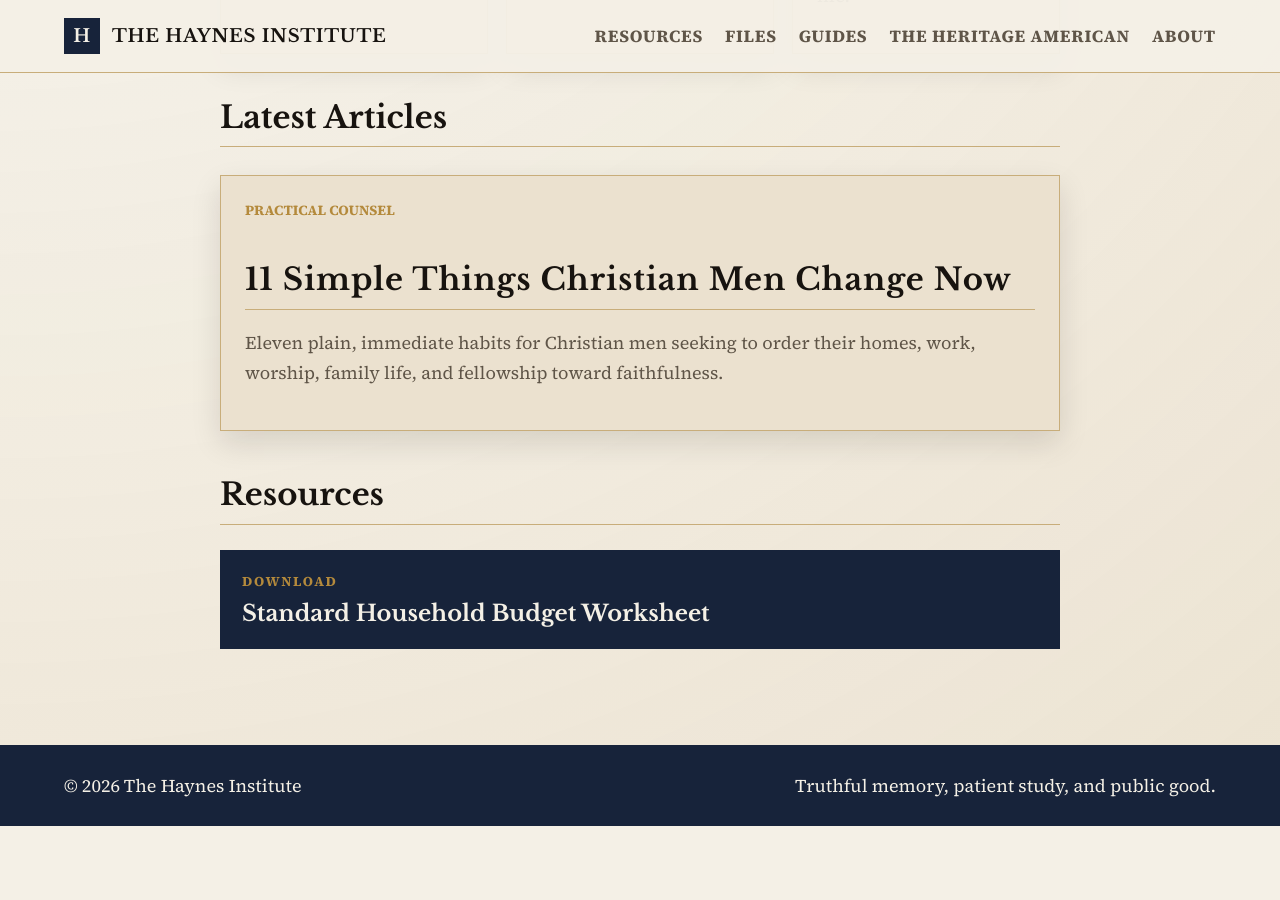
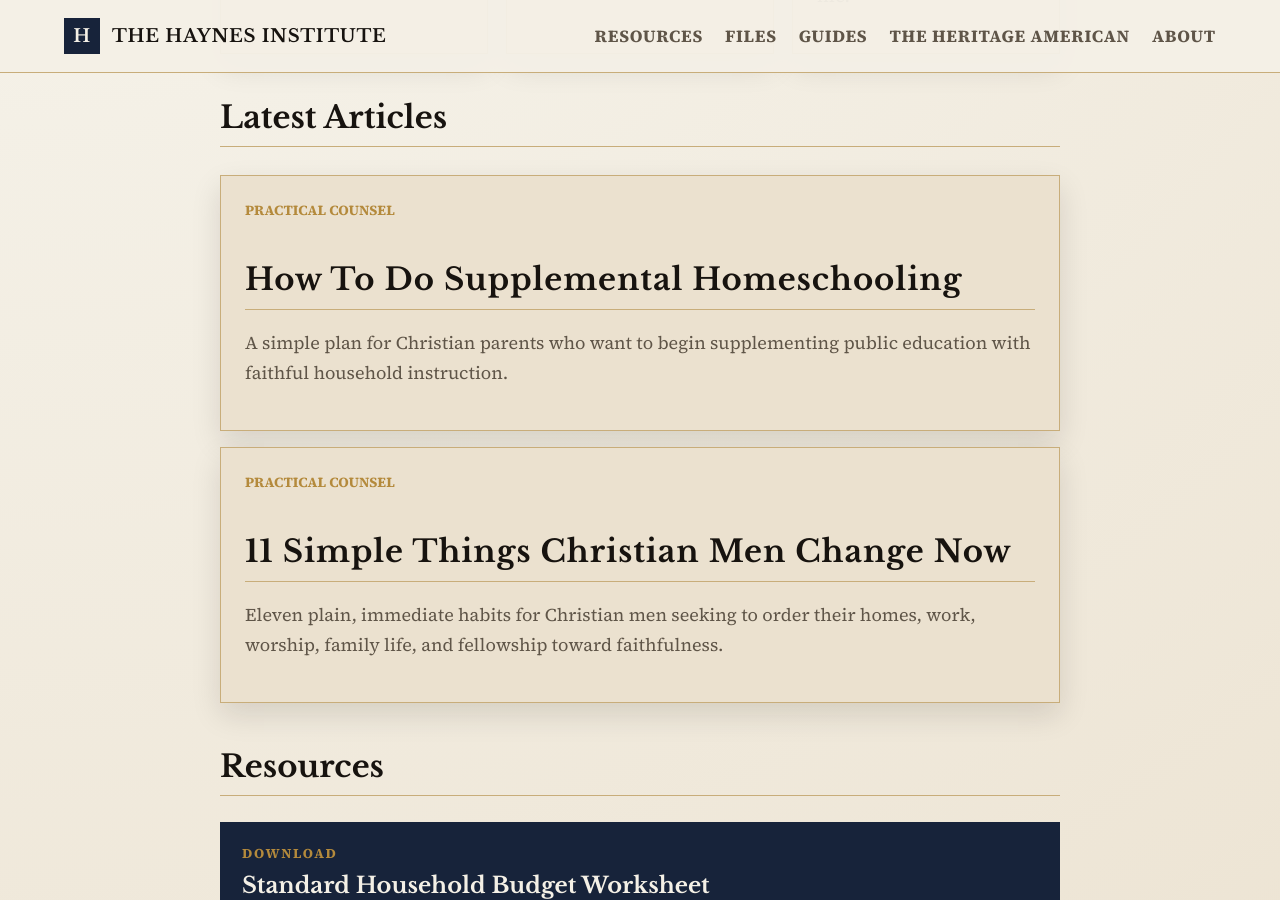
Before and after one commit to devguykyle/haynes-institute, a Jekyll site: the page built from heritage-american.md, in a window 1280 px wide and 900 px high, scrolled down 861 px. Built offline with Jekyll 4.4.1, drawn with Linux system fonts in a browser that asks for light colours; before the commit the page ends 1687 px from its top, so only the background shows below that; part of the change alters nothing that is shown.

Commit message:
added the first homeschooling article

```diff
--- a/_heritage/11-simple-things-christian-men-change-now.md
+++ b/_heritage/11-simple-things-christian-men-change-now.md
@@ -61,7 +61,7 @@ This does not mean anyone has to quit a job tomorrow. It does not mean you need
 
 Read Scripture. Work on math facts. Memorize a catechism question. Read a paragraph of history. Copy a sentence. Sing a psalm or hymn. Talk about one good thing and one hard thing from the week.
 
-Supplemental homeschooling is still household formation. A guide on how to start supplemental homeschooling is coming soon.
+Supplemental homeschooling is still household formation. Read [How To Do Supplemental Homeschooling]({{ '/heritage-american/how-to-do-supplemental-homeschooling/' | relative_url }}) to begin with a simple weekly plan.
 
 ## 8. Honor Your Father
 
--- /dev/null
+++ b/_heritage/how-to-do-supplemental-homeschooling.md
@@ -0,0 +1,66 @@
+---
+title: How To Do Supplemental Homeschooling
+category: Practical Counsel
+summary: A simple plan for Christian parents who want to begin supplementing public education with faithful household instruction.
+date: 2026-06-30
+---
+
+Christian parents should be concerned with their children's education. All schooling is formative in one way or another. What children learn in primary school is especially formative for both *what* they think and *how* they think.
+
+We cannot leave such a critical task entirely to those who differ with, and at times are hostile to, the end goal we have for our children. For many families, full-time homeschool or private classical Christian school is not immediately practical. So how can we supplement our children's public education with a heavy and useful dose of homeschool as soon as possible?
+
+Begin with four simple movements: plan, prepare, perform, and produce.
+
+## Plan
+
+Start by using a marriage meeting and then a family meeting to get a plan in order for homeschooling the children just a couple of hours a week.
+
+Choose one or two mandatory slots for schooling and commit to them. For many families, the first hour of the day on Saturday is a good fit. Other families may find that Wednesday evening works better. The point is to have a set time.
+
+Determine the subject you will commit to teaching. Some good choices are literature, history, biology, catechism, Scripture memory, or church history.
+
+List the order of events within that hour. It might look something like this:
+
+1. Prayer for the learning time
+2. Reading an excerpt
+3. Fifteen minutes of explanation and questions
+4. A short writing prompt
+5. Recitations
+
+Keep the plan simple enough that you can repeat it.
+
+## Prepare
+
+This is the critical time for the parents to become familiar with what is being taught.
+
+If you are going through a biology lesson plan, look it over and become familiar with the lesson content a day or two before you engage with your children. If you are going through a book like *The Chronicles of Narnia*, read the chapter to be discussed ahead of time.
+
+Another important part of preparation is making sure you know where the learning materials, pencils, paper, books, and notebooks are. Make sure they are accessible before the lesson begins.
+
+Clean up the learning area. Remove or put away toys and objects that would be overly distracting during the learning time.
+
+Preparation does not need to be elaborate, but it does need to be real. A little readiness from the parents can make a short lesson feel settled and fruitful.
+
+## Perform
+
+This part is simply about doing the lesson.
+
+Do not overthink it. Do not expect too much in the way of immediate experience. Let the time spent teaching your children have its work in your home. It takes time.
+
+One day you will be able to look at the fruit of your faithful labors and rejoice. In the moment, however, it can feel mundane. It may seem like everyone is making small gains, including you.
+
+Keep going.
+
+## Produce
+
+Track the progress of your homeschooling efforts.
+
+Save your children's papers in a binder with their names on it so they can see how diligent they have been and how they have grown.
+
+Use your phone to record their recitations.
+
+Visit museums, historic sites, libraries, churches, and locations that relate to the learning materials.
+
+Make their learning real.
+
+Supplemental homeschooling does not require a perfect schedule, a professional classroom, or a complete curriculum on day one. It requires parents who are willing to take responsibility for formation in small, faithful, repeatable ways.
```
